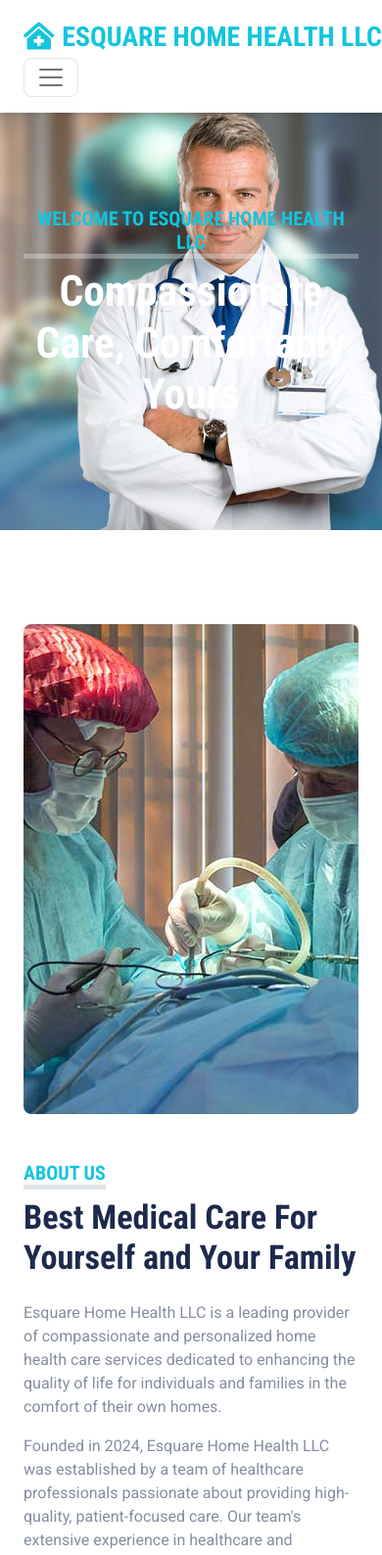
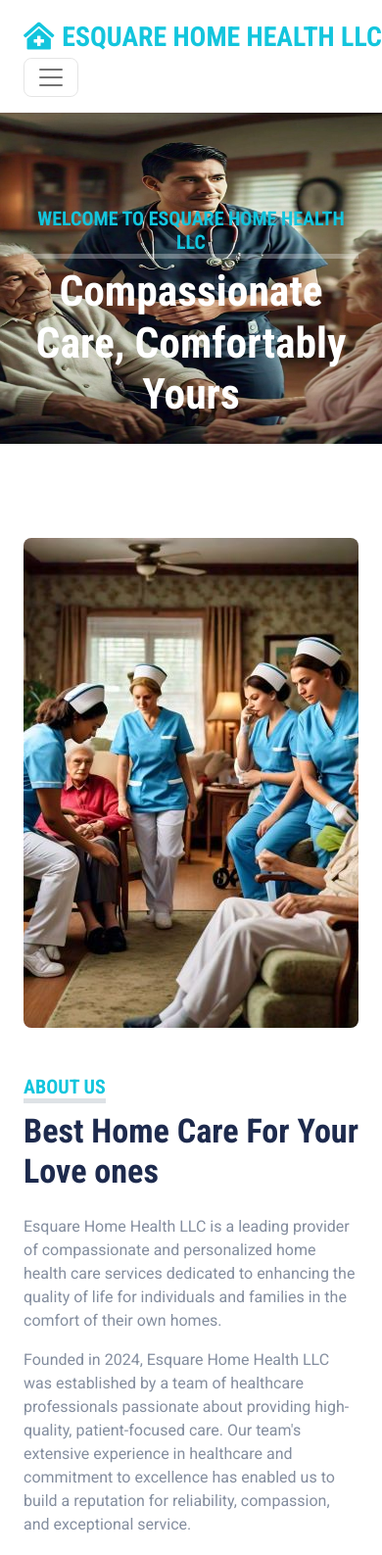
Before and after one commit to Propanaaz/health, a plain HTML site: page index.html in a window 390 px wide. Shown: the top 1587 px of the page at 98% size. Drawn offline with nearby package versions, Linux system fonts and the light colour scheme.

Commit message:
Second commit

```diff
--- a/css/style.css
+++ b/css/style.css
@@ -97,10 +97,17 @@
 }
 
 .hero-header {
-    background: url(../img/hero.jpg) top right no-repeat;
+    background: url('../img/new.jpg') no-repeat center center;
     background-size: cover;
+    width: 100%;
+    height: 90vh; /* Default height for larger screens */
 }
 
+@media (max-width: 768px) {
+    .hero-header {
+        height: 40vh; /* Reduce the height on smaller screens */
+    }
+}
 .service-item {
     position: relative;
     height: 350px;
--- a/index.html
+++ b/index.html
@@ -94,6 +94,7 @@
 
     <!-- Hero Start -->
     <div class="container-fluid bg-primary py-5 mb-5 hero-header">
+
         <div class="container py-5">
             <div class="row justify-content-start">
                 <div class="col-lg-8 text-center text-lg-start">
@@ -117,13 +118,13 @@
             <div class="row gx-5">
                 <div class="col-lg-5 mb-5 mb-lg-0" style="min-height: 500px;">
                     <div class="position-relative h-100">
-                        <img class="position-absolute w-100 h-100 rounded" src="img/about.jpg" style="object-fit: cover;">
+                        <img class="position-absolute w-100 h-100 rounded" src="img/old_6.jpg" style="object-fit: cover;">
                     </div>
                 </div>
                 <div class="col-lg-7">
                     <div class="mb-4">
                         <h5 class="d-inline-block text-primary text-uppercase border-bottom border-5">About Us</h5>
-                        <h1 class="display-4">Best Medical Care For Yourself and Your Family</h1>
+                        <h1 class="display-4">Best Home Care For Your Love ones</h1>
                     </div>
                     <p>Esquare Home Health LLC is a leading provider of compassionate and personalized home health care services dedicated to enhancing the quality of life for individuals and families in the comfort of their own homes.</p>
                     <p> Founded in 2024, Esquare Home Health LLC was established by a team of healthcare professionals passionate about providing high-quality, patient-focused care. Our team's extensive experience in healthcare and commitment to excellence has enabled us to build a reputation for reliability, compassion, and exceptional service.</p>
@@ -451,7 +452,7 @@
             <div class="row g-5">
                 <div class="col-lg-3 col-md-6">
                     <h4 class="d-inline-block text-primary text-uppercase border-bottom border-5 border-secondary mb-4">Get In Touch</h4>
-                    <p class="mb-4">Compassionate Care, Comfortably Yoursr</p>
+                    <p class="mb-4">Compassionate Care, Comfortably Yours</p>
                     <p class="mb-2"><i class="fa fa-map-marker-alt text-primary me-3"></i>6517 N California Ave, Apt 203</p>
                     <p class="mb-2"><i class="fa fa-envelope text-primary me-3"></i>EsquareHomeHealth@yahoo.com</p>
                     <p class="mb-0"><i class="fa fa-phone-alt text-primary me-3"></i>+224-489-2239</p>
@@ -492,7 +493,7 @@
                     <p class="mb-md-0">&copy; <a class="text-primary" href="#">Esquare Home Health LLC</a>. All Rights Reserved.</p>
                 </div>
                 <div class="col-md-6 text-center text-md-end">
-                    <p class="mb-0">Designed by Propa Technologies</p>
+                    <p class="mb-0">Designed by BrightnetNG</p>
                 </div>
             </div>
         </div>
```
Also changed, not shown: about.html (+4 -4 lines), contact.html (+2 -2 lines), img/new.jpg (added), img/old1.jpeg (added), img/old2.jpeg (added), img/old3.jpeg (added), img/old_1.jpg (added), img/old_2.jpg (added), img/old_3.jpg (added), img/old_4.jpg (added), img/old_6.jpg (added).
